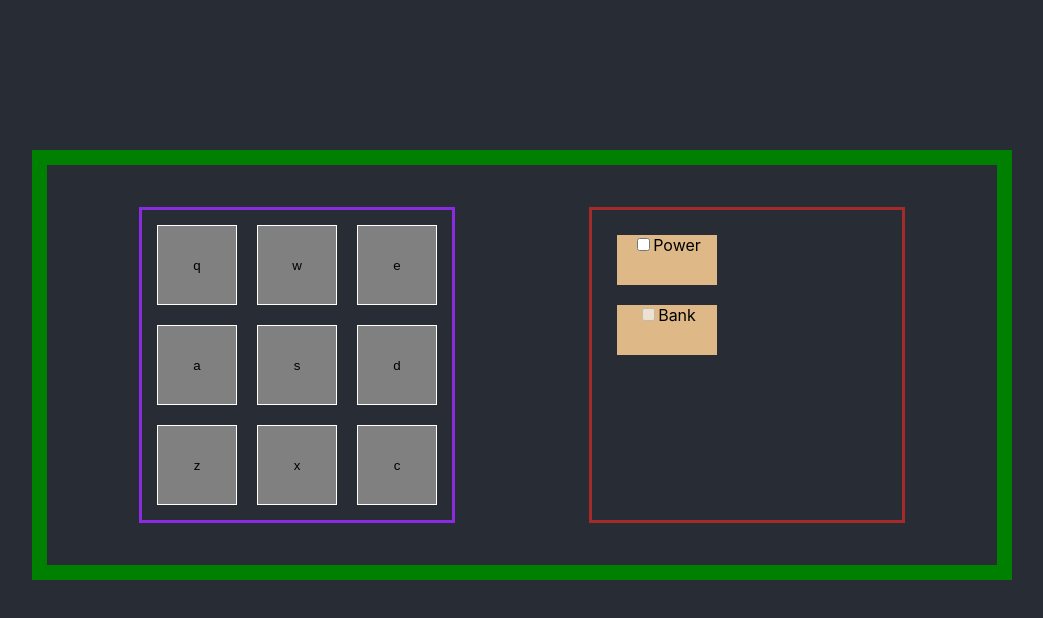
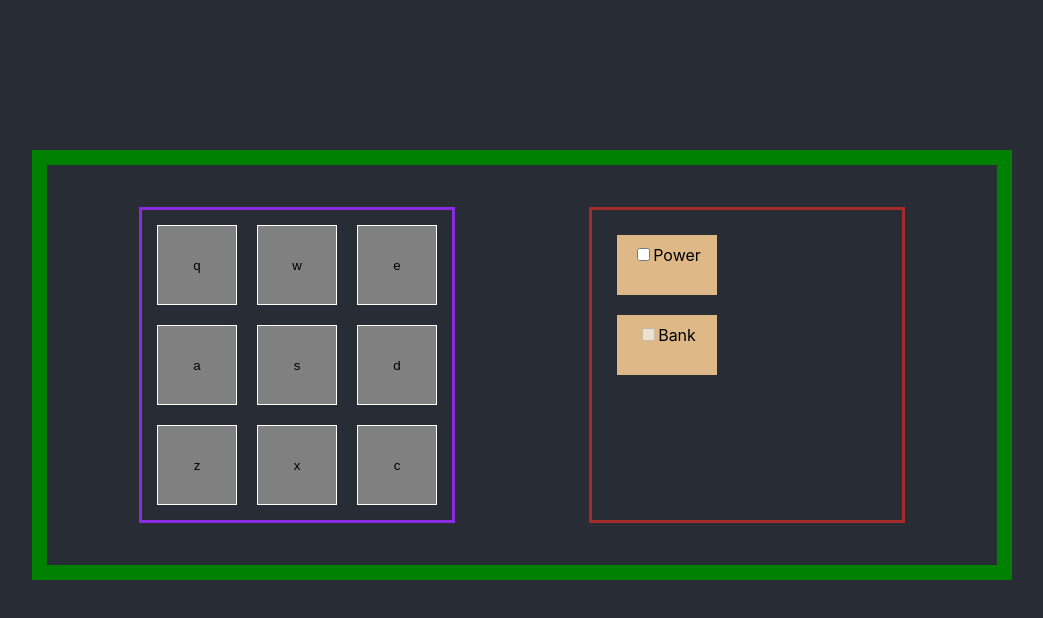
Before and after one commit to szucsdani/drum-machine, a React (Create React App) app: page / in a window 1280 px wide. Shown: the top 618 px of the page, without its empty margins (118-1161 px from the left). Built offline with nearby package versions, Linux system fonts and the light colour scheme.

Commit message:
the bank button changes the drumpad sounds

```diff
--- a/src/App.css
+++ b/src/App.css
@@ -86,11 +86,11 @@
     width: 60px;
   }
 }
-.checkBox-container {
-}
+
 .checkBox-look {
   height: 50px;
   width: 100px;
   margin: 20px;
+  padding-top: 10px;
   background-color: burlywood;
 }
--- a/src/App.js
+++ b/src/App.js
@@ -33,7 +33,7 @@ const samples = [
   {
     letter: "d",
     sourceAcoustic: "./samples/trash.wav",
-    sourceElectric: "./samples/esnare.wav"
+    sourceElectric: "./samples/esnare3.wav"
   },
   {
     letter: "z",
@@ -48,7 +48,7 @@ const samples = [
   {
     letter: "c",
     sourceAcoustic: "./samples/kick.wav",
-    sourceElectric: "./samples/ekick.wwav"
+    sourceElectric: "./samples/ekick.wav"
   }
 ];
 
@@ -75,19 +75,18 @@ function App() {
               sourceAcoustic={element.sourceAcoustic}
               sourceElectric={element.sourceElectric}
               isDisabled={powerIsChecked === false}
+              isChecked={bankIsChecked}
             />
           ))}
         </div>
         <div className="function-container">
-          <div className="checkBox-look">
           <CheckBox
             id="power-checkBox-id"
             name="Power"
             isChecked={powerIsChecked}
             onCheck={handlePowerCheck}
           />
-          </div>
-          <div className="checkBox-look">
+
           <CheckBox
             id="bank-checkBox-id"
             name="Bank"
@@ -98,7 +97,6 @@ function App() {
         </div>
       </div>
     </div>
-    </div>
   );
 }
 
--- a/src/CheckBox.js
+++ b/src/CheckBox.js
@@ -1,5 +1,4 @@
-import React, { useState } from "react";
-import { tsPropertySignature } from "@babel/types";
+import React from "react";
 
 /**
  * rename to checkbox.DONE
@@ -10,7 +9,7 @@ import { tsPropertySignature } from "@babel/types";
  */
 export const CheckBox = props => {
   return (
-    <div className="checkBox-container">
+    <div className="checkBox-look">
       <input
         type="checkbox"
         id={props.id}
--- a/src/DrumPadButton.js
+++ b/src/DrumPadButton.js
@@ -9,9 +9,15 @@ export function DrumPadButton(props) {
     playAudio();
   };
 
-  const playAudio = () => {
-    const audio = new Audio(props.sourceAcoustic);
-    audio.play();
+  const playAudio = checked => {
+    if (props.isChecked === false) {
+      const audio = new Audio(props.sourceAcoustic);
+      audio.play();
+    }
+    if (props.isChecked === true) {
+      const audio = new Audio(props.sourceElectric);
+      audio.play();
+    }
   };
 
   return (
@@ -20,6 +26,7 @@ export function DrumPadButton(props) {
         className="button-look"
         onClick={handleClick}
         disabled={props.isDisabled}
+        // checked={props.isChecked}
       >
         {props.letter}
       </button>
```
Lines whose indentation alone changed are shown as unchanged.
